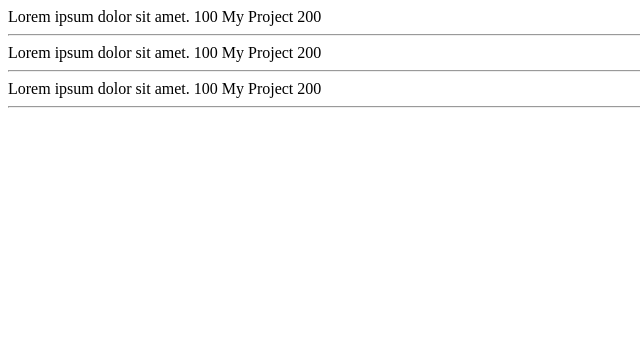
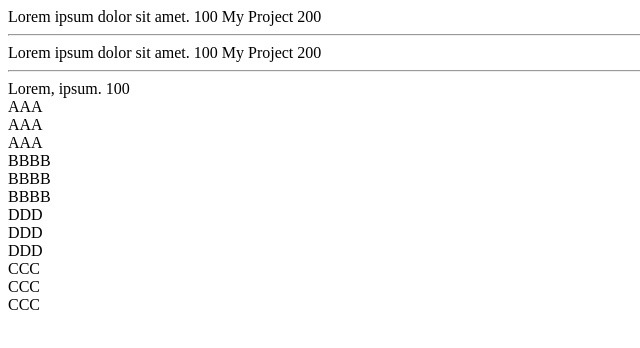
Before and after one commit to cg-101/day1-react, a React (Create React App) app: page / in a window 1280 px wide. Shown: the top 348 px of the page, without its empty margins (0-640 px from the left). Built offline with nearby package versions, Linux system fonts and the light colour scheme.

Commit message:
working with map / loop

```diff
--- a/src/App.js
+++ b/src/App.js
@@ -5,7 +5,39 @@ export default function App() {
     <div>
       <ComponentA />
       <ComponentA />
-      <ComponentA />
+      <ComponentB />
+    </div>
+  );
+}
+
+/**
+ * <ComponentB />
+ * @returns
+ */
+function ComponentB() {
+  let i = 100;
+  let list = [1, 2, 3];
+
+  return (
+    <div>
+      <div>Lorem, ipsum. {i}</div>
+
+      {list.map(function () {
+        return <div>AAA</div>;
+      })}
+
+      {list.map(() => {
+        return <div>BBBB</div>;
+      })}
+
+
+      {list.map(() => <div>DDD</div>)}
+
+      {list.map(() => (
+        <div>
+          <div>CCC</div>
+        </div>
+      ))}
     </div>
   );
 }
```
